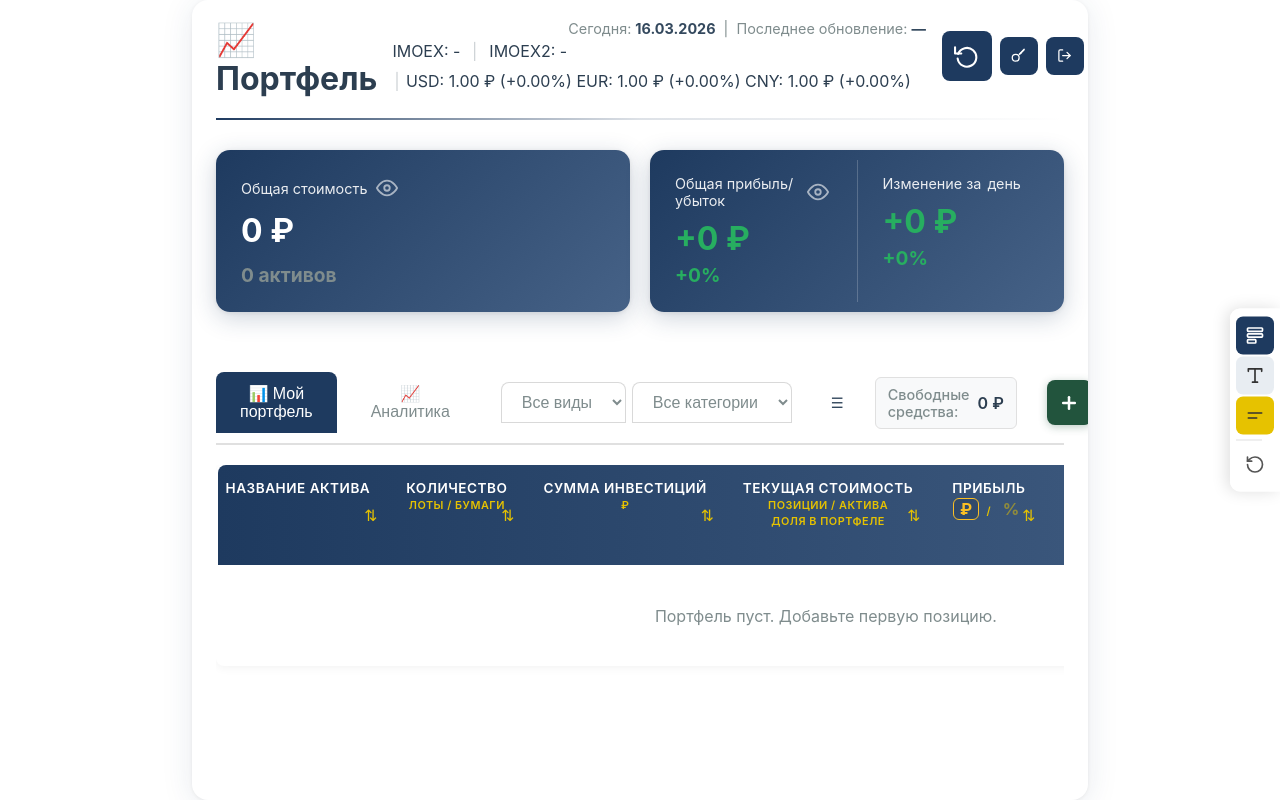
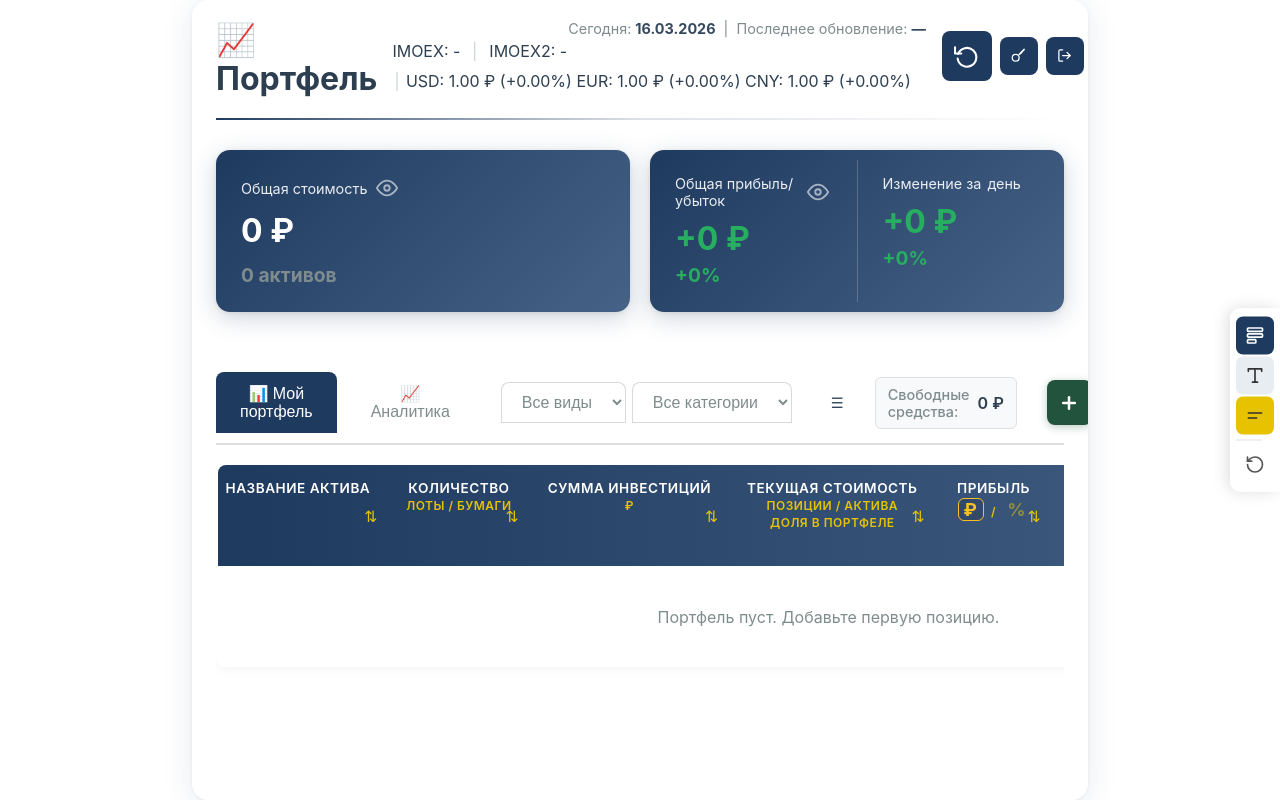
Before and after one commit to rv1n/rv1n.github.io, a Flask app: page / in a window 1280 px wide. Run offline with Flask 3, Linux system fonts and the light colour scheme; a user stored in the database is signed in; data comes from the database, SQL or seed files in the repository; data that the repository does not hold is empty.

Commit message:
сортировка

```diff
--- a/static/css/style.css
+++ b/static/css/style.css
@@ -288,7 +288,7 @@ header h1 {
 
 /* Подсказки в шапке таблицы */
 .th-sub-label {
-    font-size: 0.8em;
+    font-size: 12px;
     font-weight: 600;
     color: var(--color-subtext); /* темно-желтый цвет */
     margin-top: 2px;
```
